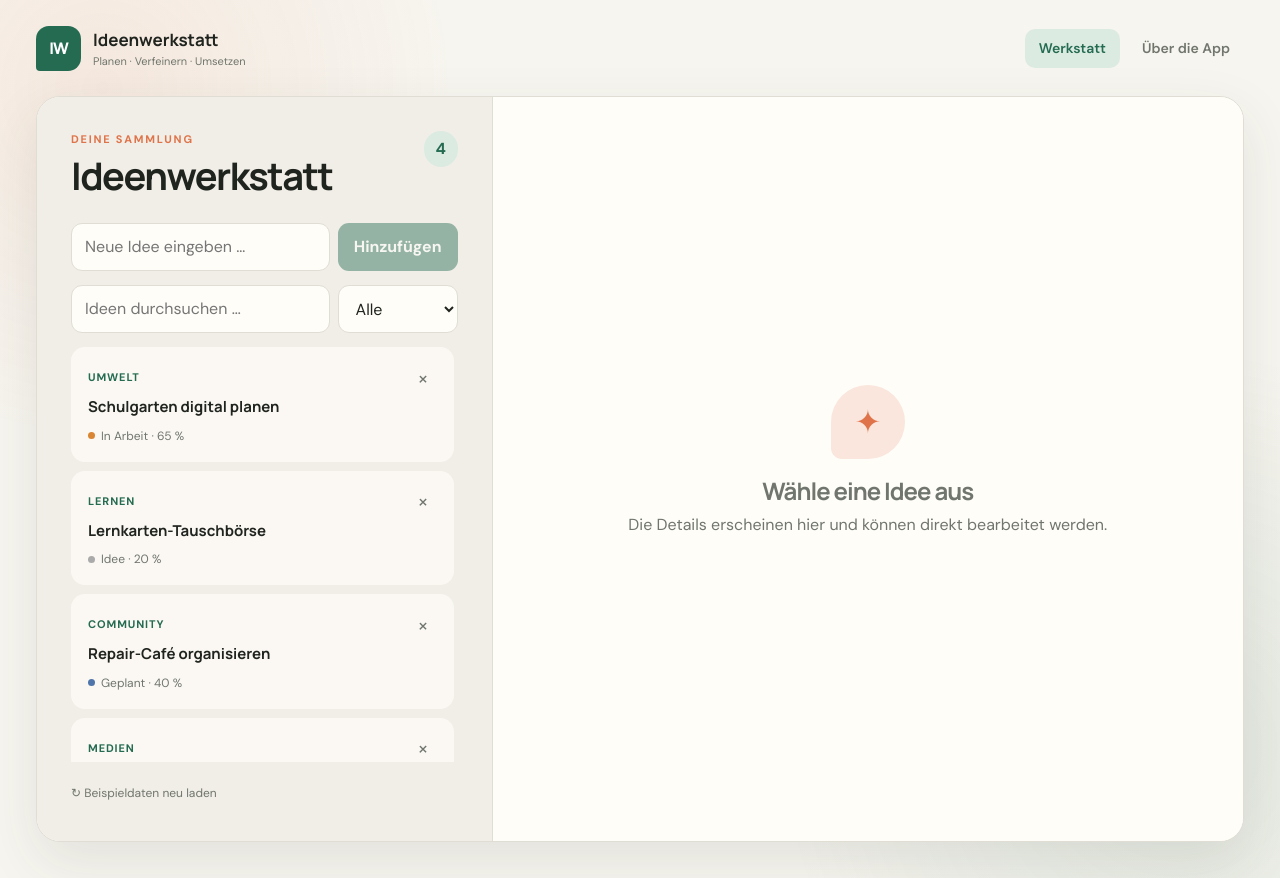
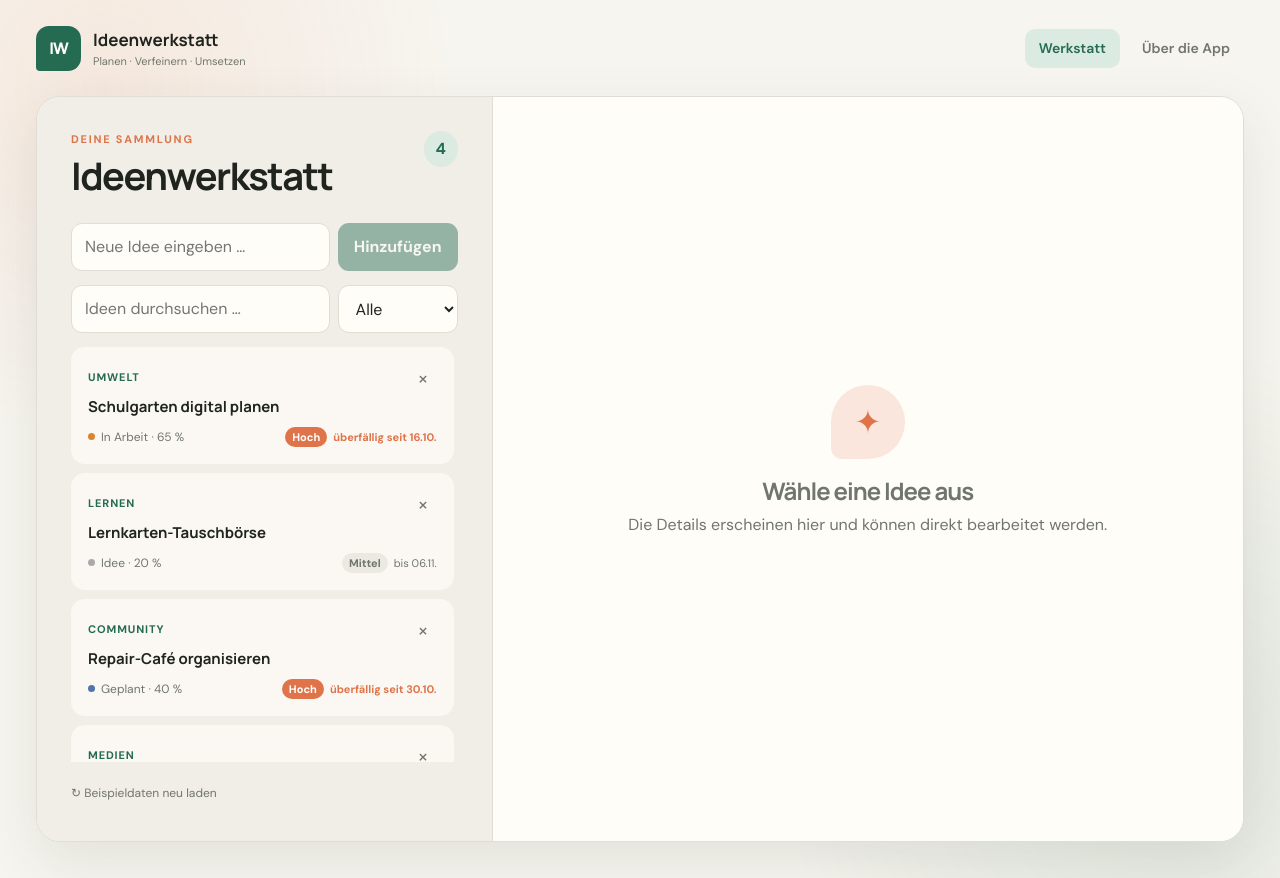
Before and after one commit to Floooooooooooooooooooo/Vue_Projekt, a Vue app: page / in a window 1280 px wide. Built offline with nearby package versions, Linux system fonts and the light colour scheme.

Commit message:
Show priority and due date in the idea list and highlight overdue ideas

```diff
--- a/src/assets/main.css
+++ b/src/assets/main.css
@@ -191,6 +191,18 @@ h1, h2 { margin-bottom: 0; letter-spacing: -0.04em; line-height: 1.15; }
 .status-dot[data-status='In Arbeit'] { background: #d98533; }
 .status-dot[data-status='Geplant'] { background: #4f75aa; }
 .status-dot[data-status='Erledigt'] { background: var(--green); }
+.priority-badge {
+  margin-left: auto;
+  padding: 2px 7px;
+  color: var(--muted);
+  background: #ebe9e1;
+  border-radius: 999px;
+  font-size: 11px;
+  font-weight: 700;
+}
+.priority-badge[data-priority='Hoch'] { color: #fff; background: var(--orange); }
+.due-date { font-size: 11px; }
+.due-date--overdue { color: var(--orange); font-weight: 700; }
 
 .empty-list, .detail-panel--empty {
   display: grid;
--- a/src/components/IdeaList.vue
+++ b/src/components/IdeaList.vue
@@ -5,6 +5,19 @@ defineProps({
 })
 
 defineEmits(['select', 'remove'])
+
+const today = new Date().toISOString().slice(0, 10)
+
+function isOverdue(idea) {
+  return Boolean(idea.dueDate) && idea.dueDate < today && idea.status !== 'Erledigt'
+}
+
+function formatDate(isoDate) {
+  return new Date(`${isoDate}T00:00:00`).toLocaleDateString('de-AT', {
+    day: '2-digit',
+    month: '2-digit',
+  })
+}
 </script>
 
 <template>
@@ -34,6 +47,10 @@ defineEmits(['select', 'remove'])
       <div class="idea-card__meta">
         <span class="status-dot" :data-status="idea.status"></span>
         {{ idea.status }} · {{ idea.progress }} %
+        <span class="priority-badge" :data-priority="idea.priority">{{ idea.priority }}</span>
+        <span v-if="idea.dueDate" class="due-date" :class="{ 'due-date--overdue': isOverdue(idea) }">
+          {{ isOverdue(idea) ? 'überfällig seit' : 'bis' }} {{ formatDate(idea.dueDate) }}
+        </span>
       </div>
     </article>
 
```
